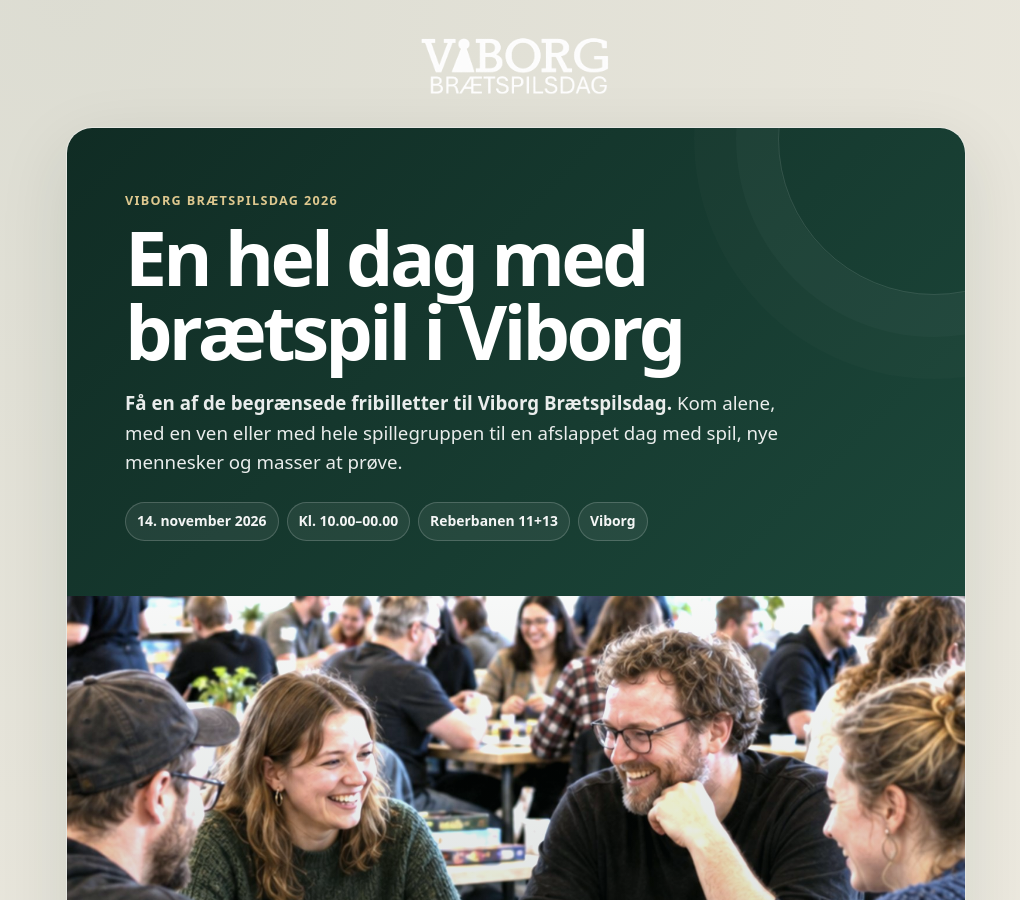
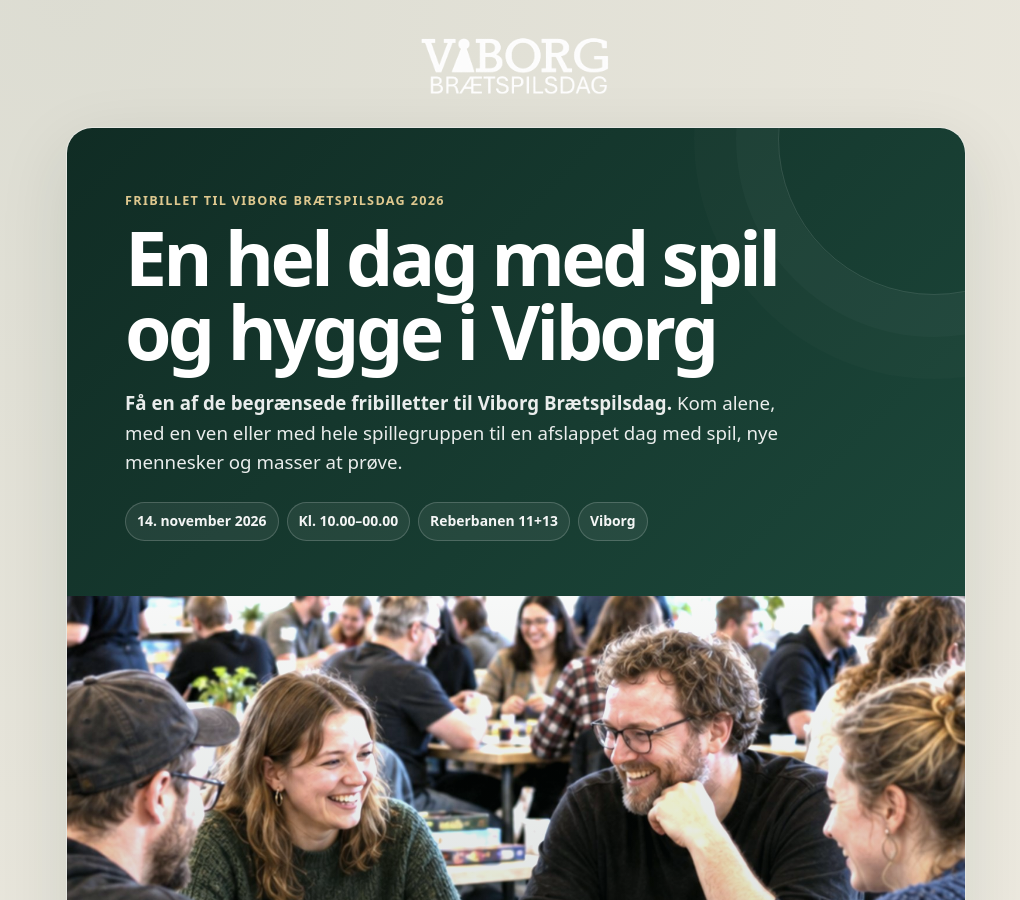
Before and after one commit to Andrejao/spilex, a Jekyll site: the page built from fribillet2.html, in a window 1280 px wide and 900 px high. Shown: the whole window, without its empty margins (124-1144 px from the left). Built offline with Jekyll 4.4.1, drawn with Linux system fonts in a browser that asks for light colours; some of the changed text lies outside the part shown.

Commit message:
Update fribillet2.html

```diff
--- a/fribillet2.html
+++ b/fribillet2.html
@@ -1259,12 +1259,12 @@
 
 
       <p class="eyebrow">
-        Viborg Brætspilsdag 2026
+        Fribillet til Viborg Brætspilsdag 2026
       </p>
 
 
       <h1>
-        En hel dag med brætspil i Viborg
+        En hel dag med spil og hygge i Viborg
       </h1>
 
 
```
Also changed, not shown: other parts of fribillet2.html (+1 -1 lines).
